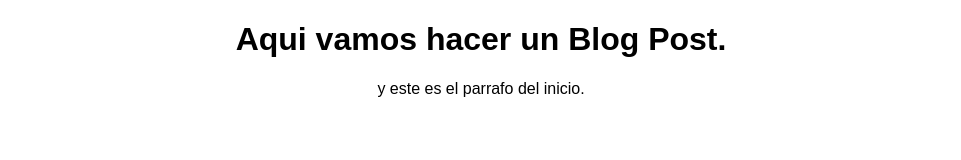
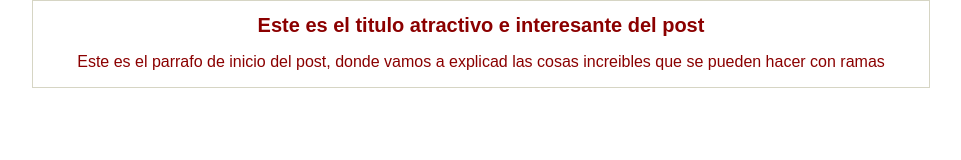
Before and after one commit to NapsterAlishaYenery/HyperBlog, a plain HTML site: page index.html in a window 1280 px wide. Shown: the whole page, without its empty margins (159-1120 px from the left). Drawn offline with Linux system fonts and the light colour scheme.

Commit message:
Commit al master del blogpost en su version mas reciente

```diff
--- a/css/estilos.css
+++ b/css/estilos.css
@@ -1,6 +1,24 @@
 body
 {
+    color: darkred;
     text-align: center;
     font-family: "Arial";
+    font-size: 16px;
+    margin: 0%;
+    padding: 0%;
 
 }
+#container
+{
+    width: 70%;
+    padding: lem;
+    text-align: center;
+    border: 1px solid rgb(214, 213, 196);
+    margin: 0 auto;
+}
+
+#container h1
+{
+    font-size: 20px;
+
+}
--- a/index.html
+++ b/index.html
@@ -7,8 +7,14 @@
         <link href="css/estilos.css" rel="stylesheet">
     </head>
     <body>
-        <h1> Aqui vamos hacer un Blog Post.</h1>
-        <p>y este es el parrafo del inicio.</p>
+        <div id="container">
+            <div id="post">
+                <h1> Este es el titulo atractivo e interesante del post</h1>
+                <p> Este es el parrafo de inicio del post, donde vamos a
+                    explicad las cosas increibles que se pueden hacer con ramas</p>
+            </div>
+        </div>
+
 
     </body>
 </html>
```
